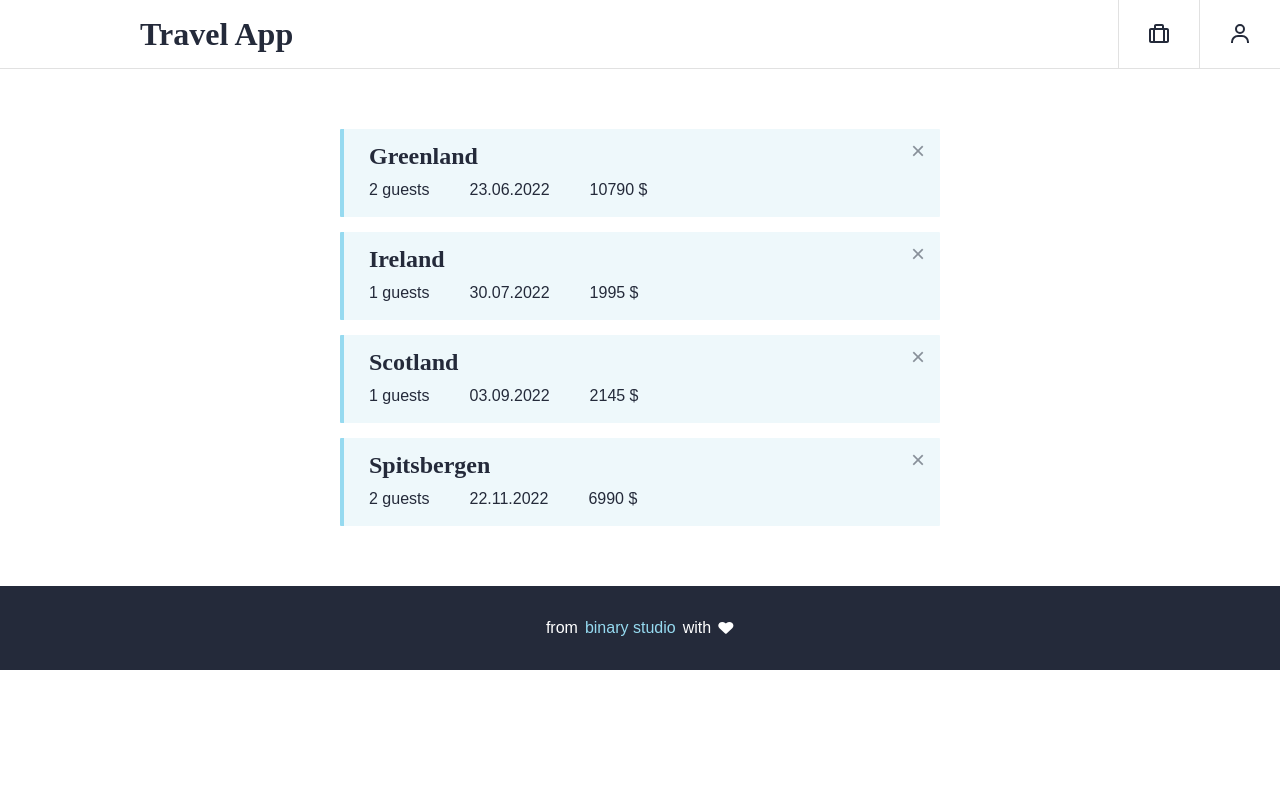
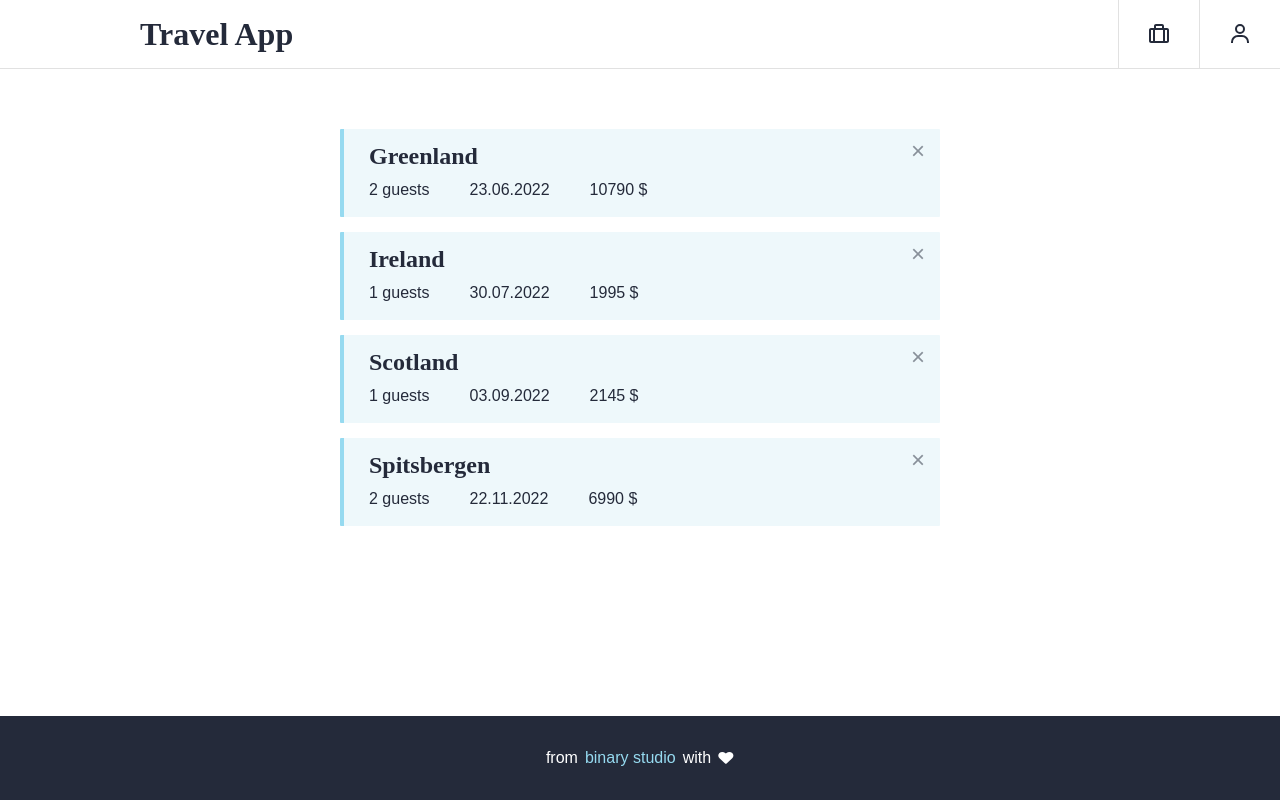
Before and after one commit to marinaitstep/travel-app, a React (Create React App) app: page /bookings in a window 1280 px wide. Built offline with nearby package versions, Linux system fonts and the light colour scheme.

Commit message:
fixed footer

```diff
--- a/src/components/Bookings.js
+++ b/src/components/Bookings.js
@@ -21,6 +21,7 @@ const Bookings = () => {
       <>
       <Header nav={true}/>
         <main class="bookings-page">
+        <h1 class="visually-hidden">Travel App</h1>
            <ul class="bookings__list">
           {arr.map((data, key) => {
 
--- a/src/components/Main.js
+++ b/src/components/Main.js
@@ -104,6 +104,7 @@ const SearchLevel = (input) =>{
       <>
       <Header nav={true}/>
       <main>
+      <h1 class="visually-hidden">Travel App</h1>
          <section className="trips-filter">
         <h2 className="visually-hidden">Trips filter</h2>
         <form className="trips-filter__form" autocomplete="off">
--- a/src/index.js
+++ b/src/index.js
@@ -5,7 +5,12 @@ import App from './App';
 
 const root = ReactDOM.createRoot(document.getElementById('root'));
 root.render(
+  <html>
+    <body>
+
   <React.StrictMode>
     <App />
   </React.StrictMode>
+    </body>
+  </html>
 );
```
